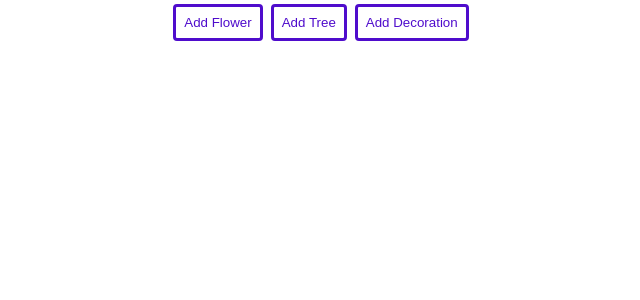
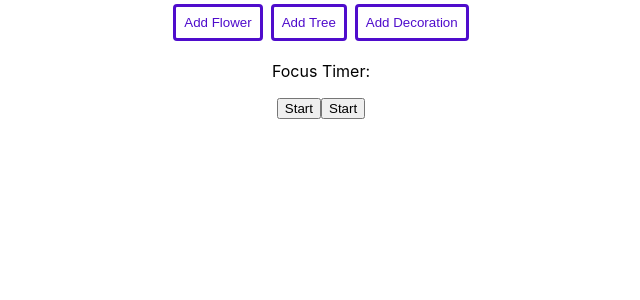
Before and after one commit to MadHatter01/React-Snippets, a React (Create React App) app in the folder virtual-garden/: page / in a window 1280 px wide. Shown: the top 300 px of the page, without its empty margins (319-959 px from the left). Built offline with nearby package versions, Linux system fonts and the light colour scheme.

Commit message:
Timer Setup style

```diff
--- a/virtual-garden/src/components/Toolbar.js
+++ b/virtual-garden/src/components/Toolbar.js
@@ -6,7 +6,13 @@ const Toolbar = ({ onAddElement }) => {
       <button className="primary-btn" onClick={() => onAddElement('flower')} >Add Flower</button>
       <button className="primary-btn" onClick={() => onAddElement('tree')}>Add Tree</button>
       <button className="primary-btn" onClick={() => onAddElement('decoration')}>Add Decoration</button>
+      <div className='customTime'>
+<p>Focus Timer:</p>
+<button className='focus'>Start</button>
+<button className='focus'>Start</button>
+      </div>
     </div>
+
   );
 };
 
```
Also changed, not shown: virtual-garden/src/App.js (+7 -2 lines).
